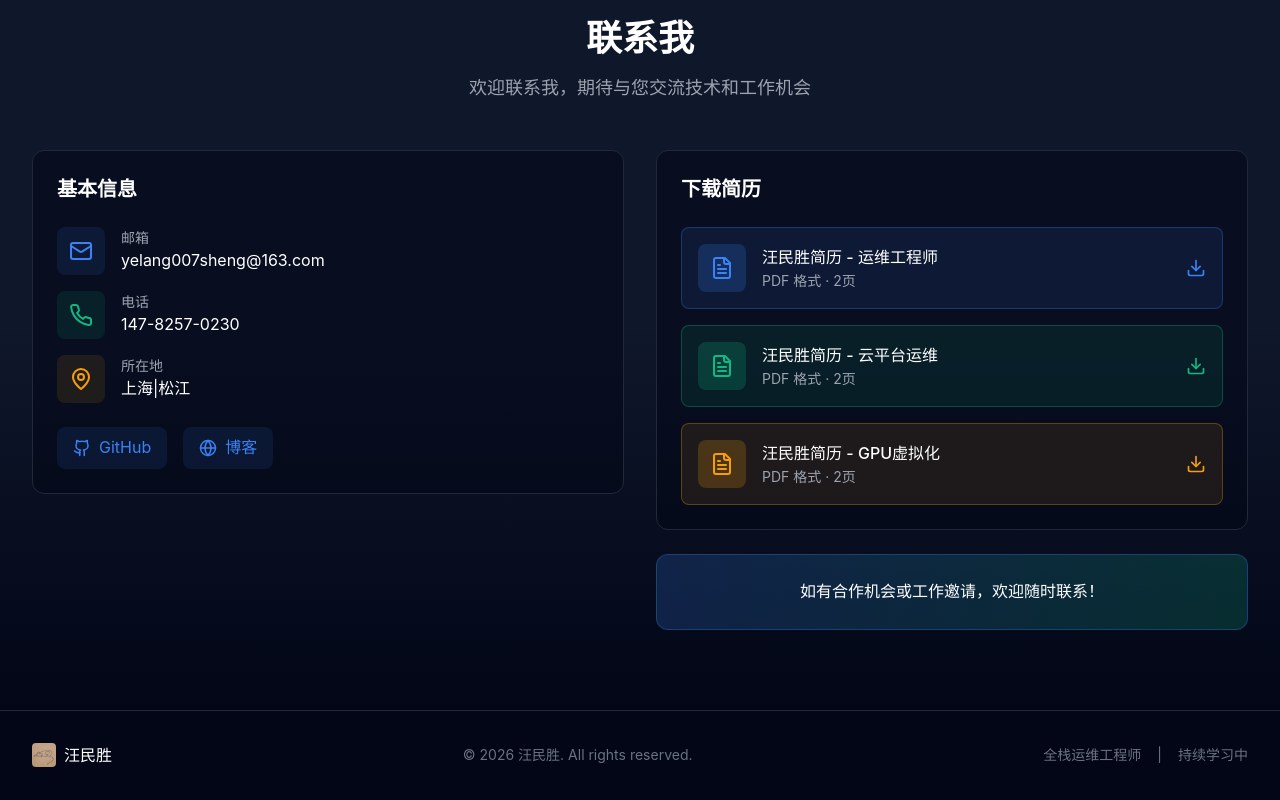
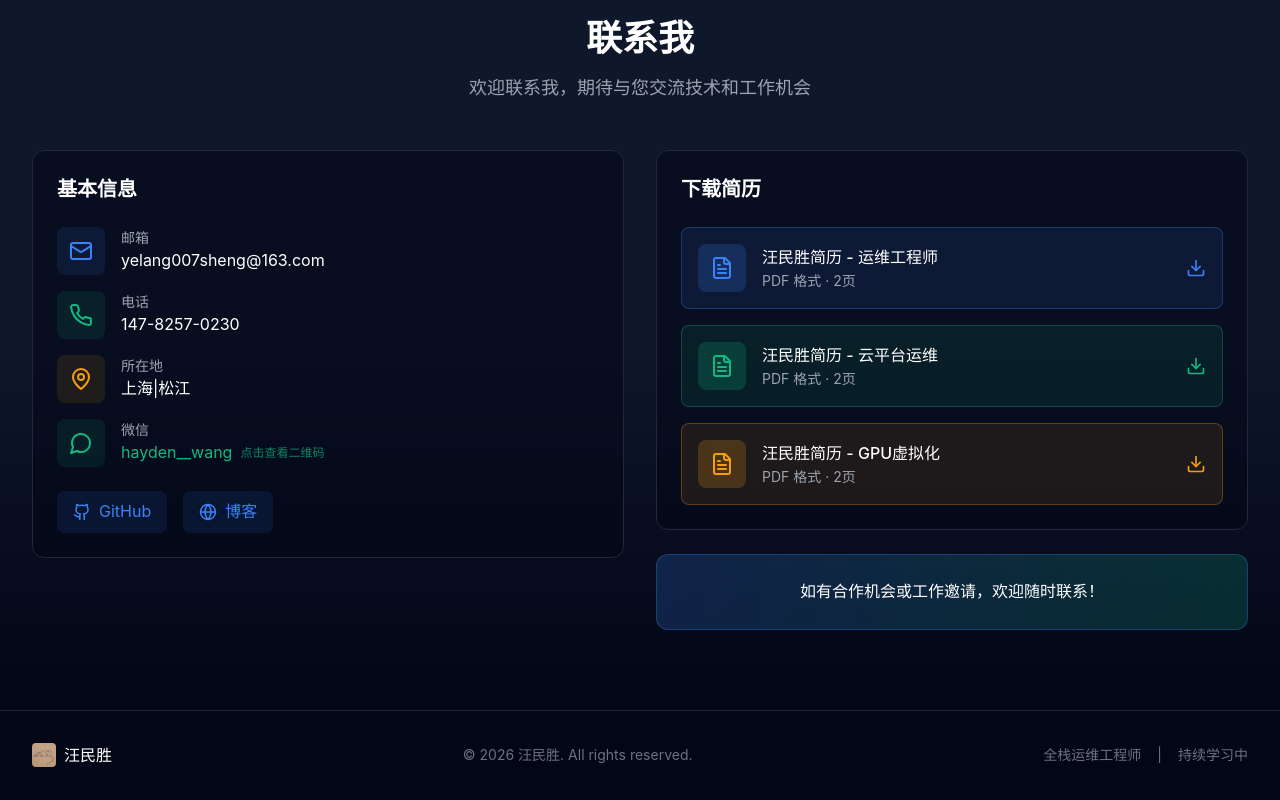
Before and after one commit to wangminsheng/blog, a React (Vite) app: page / in a window 1280 px wide. Shown: the part 5891-6691 px from the top of the page. Built offline with nearby package versions, Linux system fonts and the light colour scheme.

Commit message:
feat: 添加微信联系方式和二维码弹窗功能

```diff
--- a/src/components/Contact.tsx
+++ b/src/components/Contact.tsx
@@ -1,8 +1,11 @@
-import { motion } from 'framer-motion';
-import { Mail, Phone, MapPin, Download, Github, FileText, Globe } from 'lucide-react';
+import { useState } from 'react';
+import { motion, AnimatePresence } from 'framer-motion';
+import { Mail, Phone, MapPin, Download, Github, FileText, Globe, MessageCircle } from 'lucide-react';
 import { contactInfo, socialLinks } from '../data/contact';
 
 export default function Contact() {
+  const [showWechatQr, setShowWechatQr] = useState(false);
+
   return (
     <section id="contact" className="py-20 bg-tech-dark relative">
       <div className="absolute inset-0 bg-gradient-to-t from-tech-darker via-transparent to-transparent" />
@@ -57,6 +60,22 @@ export default function Contact() {
                   <div>
                     <p className="text-gray-400 text-sm">所在地</p>
                     <p className="text-white">{contactInfo.location}</p>
+                  </div>
+                </div>
+
+                <div className="flex items-center gap-4">
+                  <div className="w-12 h-12 rounded-lg bg-tech-green/10 flex items-center justify-center">
+                    <MessageCircle size={24} className="text-tech-green" />
+                  </div>
+                  <div>
+                    <p className="text-gray-400 text-sm">微信</p>
+                    <button
+                      onClick={() => setShowWechatQr(true)}
+                      className="text-tech-green hover:text-tech-green/80 transition-colors flex items-center gap-2"
+                    >
+                      <span>{contactInfo.wechat}</span>
+                      <span className="text-xs opacity-70">点击查看二维码</span>
+                    </button>
                   </div>
                 </div>
               </div>
@@ -143,6 +162,46 @@ export default function Contact() {
           </motion.div>
         </div>
       </div>
+
+      <AnimatePresence>
+        {showWechatQr && (
+          <motion.div
+            initial={{ opacity: 0 }}
+            animate={{ opacity: 1 }}
+            exit={{ opacity: 0 }}
+            className="fixed inset-0 z-50 flex items-center justify-center bg-black/80 backdrop-blur-sm"
+            onClick={() => setShowWechatQr(false)}
+          >
+            <motion.div
+              initial={{ scale: 0.8, opacity: 0 }}
+              animate={{ scale: 1, opacity: 1 }}
+              exit={{ scale: 0.8, opacity: 0 }}
+              transition={{ type: 'spring', damping: 25 }}
+              onClick={(e) => e.stopPropagation()}
+              className="bg-tech-darker rounded-2xl p-6 border border-gray-700 shadow-2xl"
+            >
+              <div className="text-center">
+                <h3 className="text-xl font-semibold text-white mb-4">微信二维码</h3>
+                <div className="bg-white p-2 rounded-xl inline-block">
+                  <img
+                    src={contactInfo.wechatQr}
+                    alt="微信二维码"
+                    className="w-64 h-64 object-cover"
+                  />
+                </div>
+                <p className="text-tech-green mt-4 font-medium">{contactInfo.wechat}</p>
+                <p className="text-gray-400 text-sm mt-2">扫码添加微信</p>
+                <button
+                  onClick={() => setShowWechatQr(false)}
+                  className="mt-4 px-6 py-2 bg-tech-blue/20 text-tech-blue rounded-lg hover:bg-tech-blue/30 transition-colors"
+                >
+                  关闭
+                </button>
+              </div>
+            </motion.div>
+          </motion.div>
+        )}
+      </AnimatePresence>
     </section>
   );
 }
--- a/src/data/contact.ts
+++ b/src/data/contact.ts
@@ -4,6 +4,8 @@ export const contactInfo = {
   email: 'yelang007sheng@163.com',
   phone: '147-8257-0230',
   location: '上海|松江',
+  wechat: 'hayden__wang',
+  wechatQr: '/blog/images/wechat_qr.png',
   summary: '10年+运维经验，精通Windows/Linux运维、熟悉Electron应用开发、自动化工具开发，熟悉Kubernetes和Docker容器技术，具备优秀的问题分析和解决能力，有强烈的自驱力和学习热情。',
   skills: ['Electron', 'React', 'TypeScript', 'PowerShell', 'Docker', 'Kubernetes', 'Go', 'Rust'],
 };
```
Also changed, not shown: public/images/wechat_qr.png (added).
